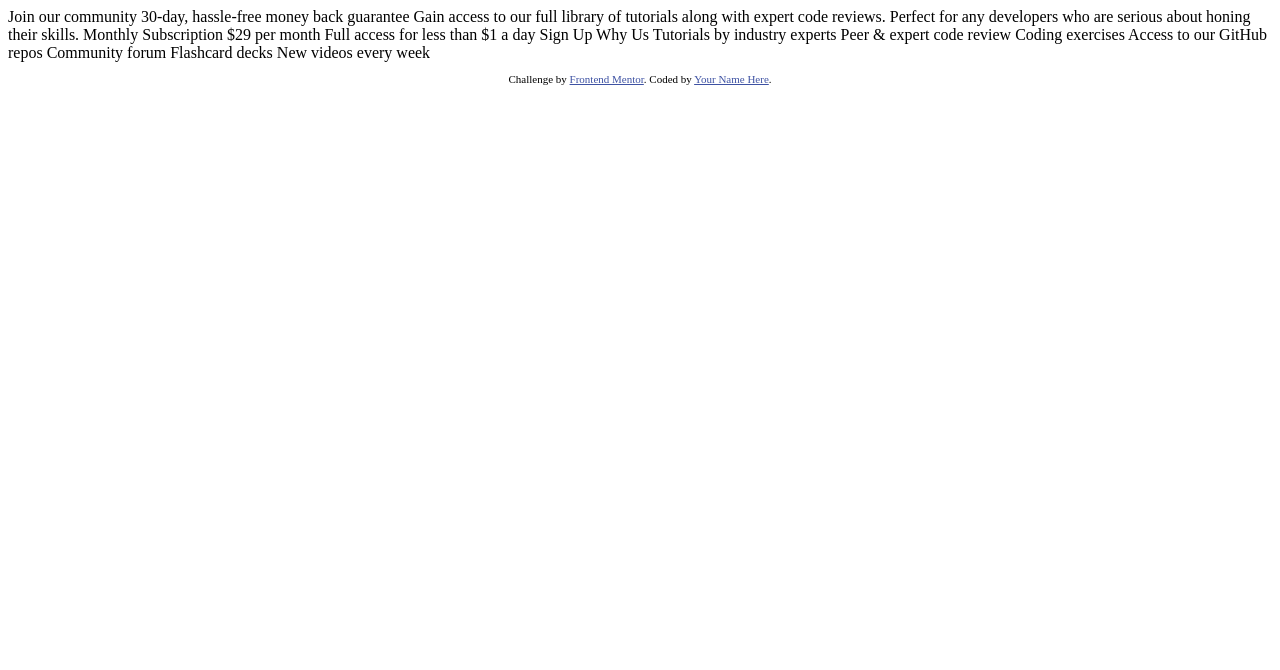
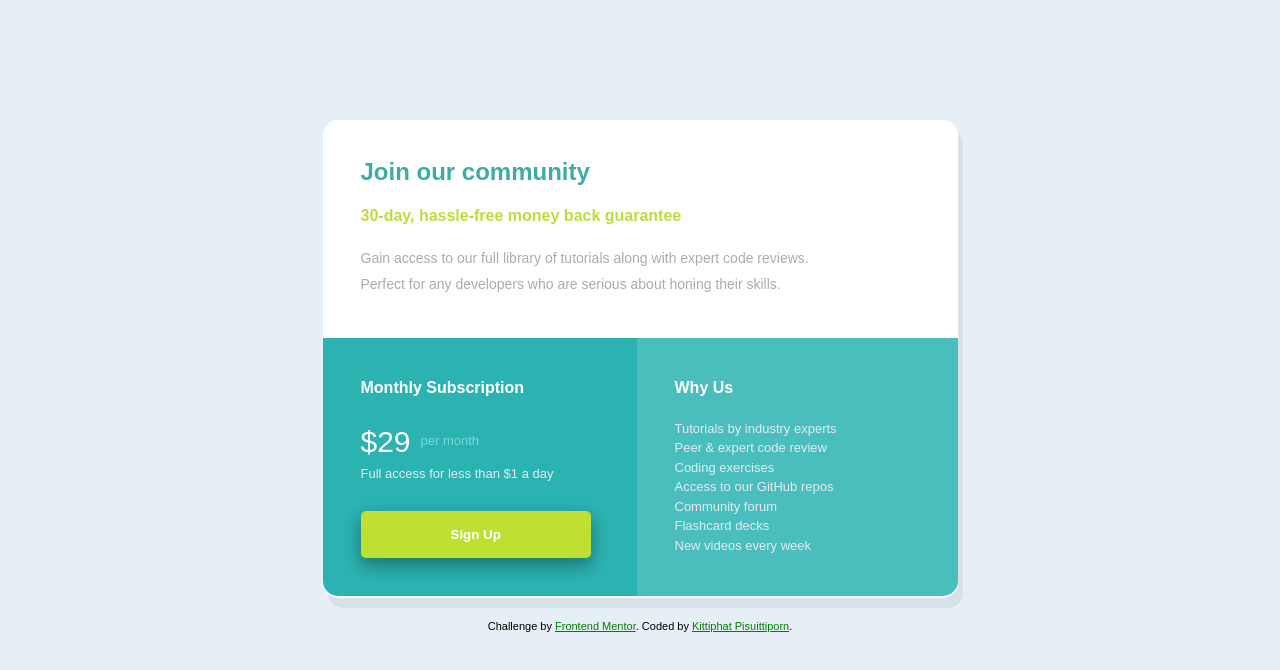
Before and after one commit to kittiphatp/frontend--singlepricegrid, a plain HTML site: page index.html in a window 1280 px wide. Drawn offline with Linux system fonts and the light colour scheme.

Commit message:
submit solution

```diff
--- a/index.html
+++ b/index.html
@@ -10,40 +10,87 @@
 
   <!-- Feel free to remove these styles or customise in your own stylesheet 👍 -->
   <style>
-    .attribution { font-size: 11px; text-align: center; }
-    .attribution a { color: hsl(228, 45%, 44%); }
+    body    {background: #e6eff6; margin:0; padding:0; font-family: Arial, Helvetica, sans-serif;}
+
+    /* Grid design */
+    .grid-container
+            {width: 635px; height: 478px; margin: 120px auto 20px auto; background-color: white; border-radius: 15px; display: grid; grid-template-columns: auto auto; box-shadow: 5px 10px #d8e1e7;}
+    .item1  {grid-column-start: 1; grid-column-end: 3;}
+
+
+    header  {height: 126px; padding-top: 18px; padding-left: 38px; padding-bottom: 72px;}
+    Main, aside
+            {height: 202px; color: white; padding-left: 38px; padding-top: 20px; padding-bottom: 36px;}
+
+    Main    {width: 276px; background-color: #2bb3b1; border-bottom-left-radius: 15px;}
+    aside   {width: 283px; background-color: #4abebd; border-bottom-right-radius: 15px;}
+
+
+    input   {border-style: none; padding: 16px 90px; border-radius: 5px; background-color: #bfdf32; font-weight: 600; color: white; margin-top: 28px; cursor: pointer; box-shadow: 0 8px 16px 0 rgba(0,0,0,0.2), 0 6px 20px 0 rgba(0,0,0,0.19);}
+    input:hover {transform: translate(0px, -2px);}
+
+
+    /* Header font style */
+    h2      {color: #3eaba4;}
+    .item1 > h4
+            {color: #bcdd3e;}
+    article {color: #acabb5; line-height: 1.8; font-size: 14px;}
+
+
+    /* Main & aside font style */
+    p               {color:  #e3ebf3; line-height: 1.5; font-size: 13px; margin: 0;}
+    .price          {display: flex; align-items: center; color: #70dadd;}
+    .price-dollar   {font-size: 30px; margin-right: 10px; color: white;}
+
+
+
+    .attribution    { font-size: 11px; text-align: center; color: black;}
+    .attribution a  { color: hsl(228, 45%, 44%); color: green;}
   </style>
 </head>
 <body>
-  Join our community
 
-  30-day, hassle-free money back guarantee
+  <section class="grid-container">
+    <!-- Header -->
+    <header class="item1">
+      <h2>Join our community</h2>
+      <h4>30-day, hassle-free money back guarantee</h4>
+      <article>
+        Gain access to our full library of tutorials along with expert code reviews. <br>
+        Perfect for any developers who are serious about honing their skills.
+      </article>
+    </header>
 
-  Gain access to our full library of tutorials along with expert code reviews.
-  Perfect for any developers who are serious about honing their skills.
+    <!-- Main -->
+    <Main class="item2">
+      <h4>Monthly Subscription</h4>
+      <p class="price"><span class="price-dollar">&dollar;29</span> per month</p>
+      <p>Full access for less than &dollar;1 a day</p>
+      <input type="button" value="Sign Up">
+    </Main>
 
-  Monthly Subscription
+    <!-- Right -->
+    <aside class="item3">
+      <h4>Why Us</h4>
+      <p>
+        Tutorials by industry experts <br>
+        Peer &amp; expert code review <br>
+        Coding exercises              <br>
+        Access to our GitHub repos    <br>
+        Community forum               <br>
+        Flashcard decks               <br>
+        New videos every week
+      </p>
+    </aside>
 
-  &dollar;29 per month
 
-  Full access for less than &dollar;1 a day
 
-  Sign Up
-
-  Why Us
-
-  Tutorials by industry experts
-  Peer &amp; expert code review
-  Coding exercises
-  Access to our GitHub repos
-  Community forum
-  Flashcard decks
-  New videos every week
+  </section>
 
   <footer>
     <p class="attribution">
       Challenge by <a href="https://www.frontendmentor.io?ref=challenge" target="_blank">Frontend Mentor</a>.
-      Coded by <a href="#">Your Name Here</a>.
+      Coded by <a href="#">Kittiphat Pisuittiporn</a>.
     </p>
   </footer>
 </body>
```
